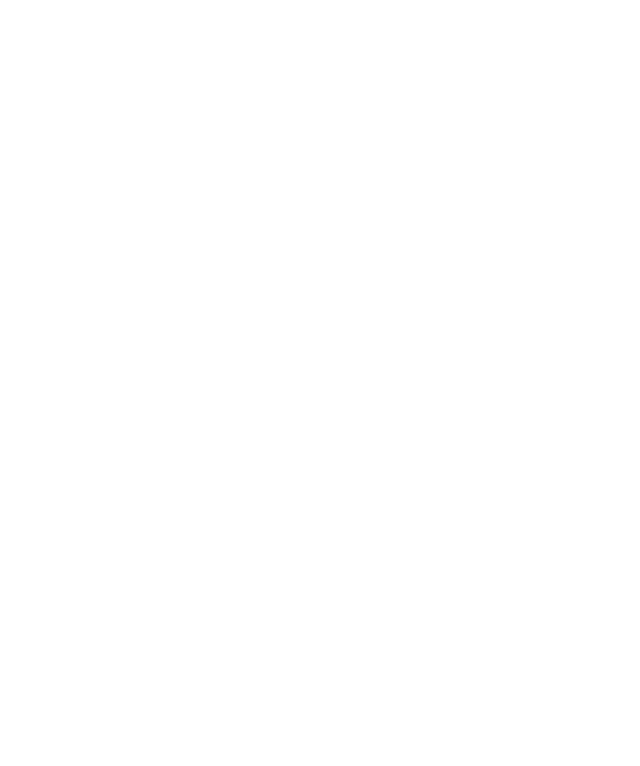
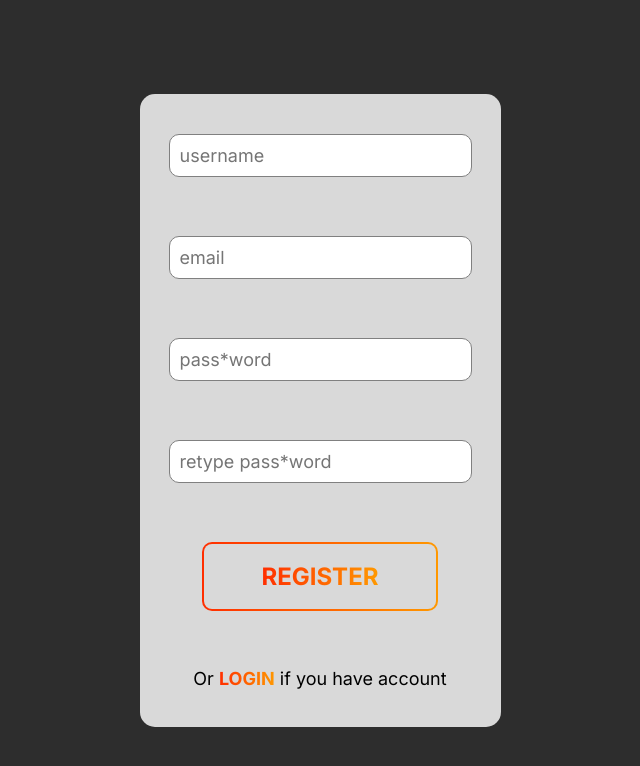
Before and after one commit to RobertNeat/parrotsocial-react-client, a React (Create React App) app: page /register in a window 1280 px wide. Before the commit this address had no page. Shown: the top 766 px of the page, without its empty margins (320-960 px from the left). Built offline with nearby package versions, Linux system fonts and the light colour scheme.

Commit message:
added register page layout (without logic)

```diff
--- a/src/App.js
+++ b/src/App.js
@@ -1,14 +1,35 @@
 import Login from "./pages/login/Login";
 import Home from "./pages/home/Home";
+import RegisterInitial from "./pages/registerInitial/RegisterInitial";
+import RegisterDetail from "./pages/registerDetail/RegisterDetail";
 
-import { BrowserRouter as Router, Routes, Route } from "react-router-dom";
+import { useContext } from "react";
+import {
+  BrowserRouter as Router,
+  Routes,
+  Route,
+  Navigate,
+} from "react-router-dom";
+import { AuthContext } from "./context/AuthContext";
 
 function App() {
+  const { token, userId } = useContext(AuthContext);
   return (
     <Router>
       <Routes>
-        <Route exact path="/" element={<Login />} />
-        <Route exact path="/home" element={<Home />} />
+        <Route exact path="/" element={token ? <Home /> : <Login />} />
+
+        <Route
+          exact
+          path="/login"
+          element={token ? <Navigate to="/" /> : <Login />}
+        />
+        <Route
+          exact
+          path="/register"
+          element={token ? <Navigate to="/" /> : <RegisterInitial />}
+        />
+        <Route exact path="/register/:userId" element={<RegisterDetail />} />
       </Routes>
     </Router>
   );
--- a/src/pages/login/Login.jsx
+++ b/src/pages/login/Login.jsx
@@ -1,5 +1,5 @@
 import "./login.css";
-import React from "react";
+import React, { useEffect } from "react";
 
 import { useContext, useRef } from "react";
 import { loginCall } from "../../apiCalls";
@@ -7,17 +7,19 @@
 import { useNavigate } from "react-router";
 import { CircularProgress } from "@mui/material";
 
+import { theme } from "./muiTheme";
+
 export default function Login() {
   const email = useRef();
   const password = useRef();
   const history = useNavigate();
+  const custom_theme = theme;
 
   const { token, userId, isFetching, error, dispatch } =
     useContext(AuthContext);
 
   const handleClick = (e) => {
     e.preventDefault();
-
     loginCall(
       { email: email.current.value, password: password.current.value },
       dispatch
@@ -25,10 +27,16 @@
   };
 
   const handleRegisterClick = () => {
-    history("/register");
+    history("/register_init");
   };
 
-  console.log("token:", token, "\n userId:", userId);
+  useEffect(() => {
+    if (error) {
+      alert("Login unsuccessfull!");
+    }
+  }, [error]);
+
+  //console.log("token:", token, "\n userId:", userId);
 
   return (
     <>
@@ -71,10 +79,16 @@
                     className="lgn-button"
                     disabled={isFetching}
                   >
-                    {isFetching
-                      ? // <CircularProgress color="white" size="20px" />
-                        "loading"
-                      : "LOGIN"}
+                    {isFetching ? (
+                      <CircularProgress
+                        theme={custom_theme}
+                        color="primary"
+                        size="30px"
+                      />
+                    ) : (
+                      //"loading"
+                      "LOGIN"
+                    )}
                   </button>
                   <br />
                 </form>
--- /dev/null
+++ b/src/pages/login/muiTheme.js
@@ -0,0 +1,15 @@
+import { createTheme } from "@mui/material/styles";
+
+export const theme = createTheme({
+  palette: {
+    primary: {
+      main: "#ffffff", // Pure White
+    },
+    secondary: {
+      main: "#f0f0f0", // Light Gray
+    },
+    tertiary: {
+      main: "#808080", // Gray
+    },
+  },
+});
--- /dev/null
+++ b/src/pages/registerDetail/RegisterDetail.js
@@ -0,0 +1,6 @@
+import "./registerDetail.css";
+import React from "react";
+
+export default function RegisterDetail() {
+  return <div>RegisterDetail</div>;
+}
--- /dev/null
+++ b/src/pages/registerInitial/RegisterInitial.js
@@ -0,0 +1,42 @@
+import "./registerInitial.css";
+import React from "react";
+
+export default function RegisterInitial() {
+  return (
+    <>
+      <div className="register">
+        <div className="background-pane">
+          <form>
+            <input type="text" className="input" placeholder="username"></input>
+            <br />
+            <input type="email" className="input" placeholder="email"></input>
+            <br />
+            <input
+              type="password"
+              className="input"
+              placeholder="pass*word"
+            ></input>
+            <br />
+            <input
+              type="password"
+              className="input"
+              placeholder="retype pass*word"
+            ></input>
+            <br />
+            <button type="submit" data="REGISTER" className="button">
+              {/* REGISTER */}
+            </button>
+            <br />
+            <p className="p">
+              Or{" "}
+              <a href="/login" className="a">
+                LOGIN
+              </a>{" "}
+              if you have account
+            </p>
+          </form>
+        </div>
+      </div>
+    </>
+  );
+}
--- /dev/null
+++ b/src/pages/registerInitial/registerInitial.css
@@ -0,0 +1,88 @@
+.register {
+  font-family: "Inter", sans-serif;
+  font-style: normal;
+  font-size: xx-large;
+  height: 100vh;
+  padding: 10px;
+  background-color: #2d2d2d;
+  display: flex;
+  align-items: center;
+  justify-content: center;
+}
+
+.background-pane {
+  border-radius: 15px;
+  background-color: #d9d9d9;
+  padding: 20px;
+}
+
+form {
+  display: flex;
+  flex-direction: column;
+  align-items: center;
+  padding: 20px;
+  padding-bottom: 0px;
+}
+
+.input {
+  width: 100%;
+  border-radius: 10px;
+  border: 1px solid gray;
+  background-color: white;
+  padding: 10px;
+  margin-bottom: 20px;
+  font-size: large;
+  font-weight: normal;
+  font-family: "Inter", sans-serif;
+}
+
+.button {
+  padding: 20px 60px;
+  border: none;
+  outline: none;
+  position: relative;
+  border-radius: 10px;
+  background: linear-gradient(to right, #ff2e00, #ff9800);
+  cursor: pointer;
+  z-index: 1;
+}
+
+.button::before {
+  content: "";
+  position: absolute;
+  top: 2px;
+  right: 2px;
+  bottom: 2px;
+  left: 2px;
+  background-color: #d9d9d9;
+  border-radius: 8px; /*10px of the .button - 2px from the border width*/
+  z-index: -1;
+}
+
+.button::after {
+  content: attr(data);
+  font-size: x-large;
+  font-family: "Inter", sans-serif;
+  font-weight: bolder;
+  background: linear-gradient(to right, #ff2e00, #ff9800);
+  -webkit-background-clip: text;
+  color: transparent;
+}
+
+.p {
+  font-size: large;
+}
+
+.a {
+  font-weight: bold;
+  background: -webkit-linear-gradient(left, #ff2e00, #ff9800);
+  -webkit-background-clip: text;
+  -webkit-text-fill-color: transparent;
+}
+
+.a:link,
+.a:visited,
+.a:hover,
+.a:active {
+  text-decoration: none;
+}
```
Also changed, not shown: src/pages/registerDetail/registerDetail.css (added).
